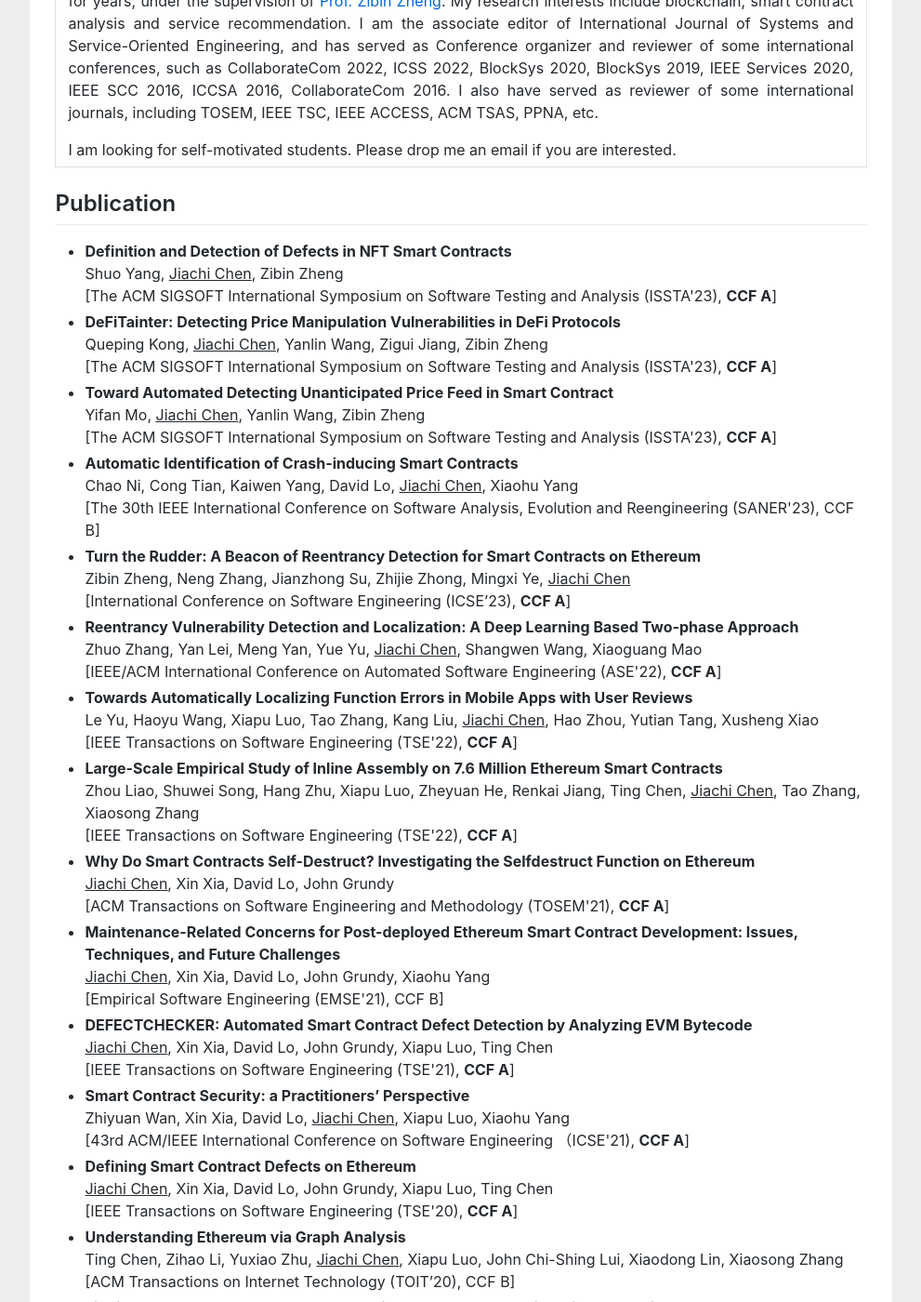
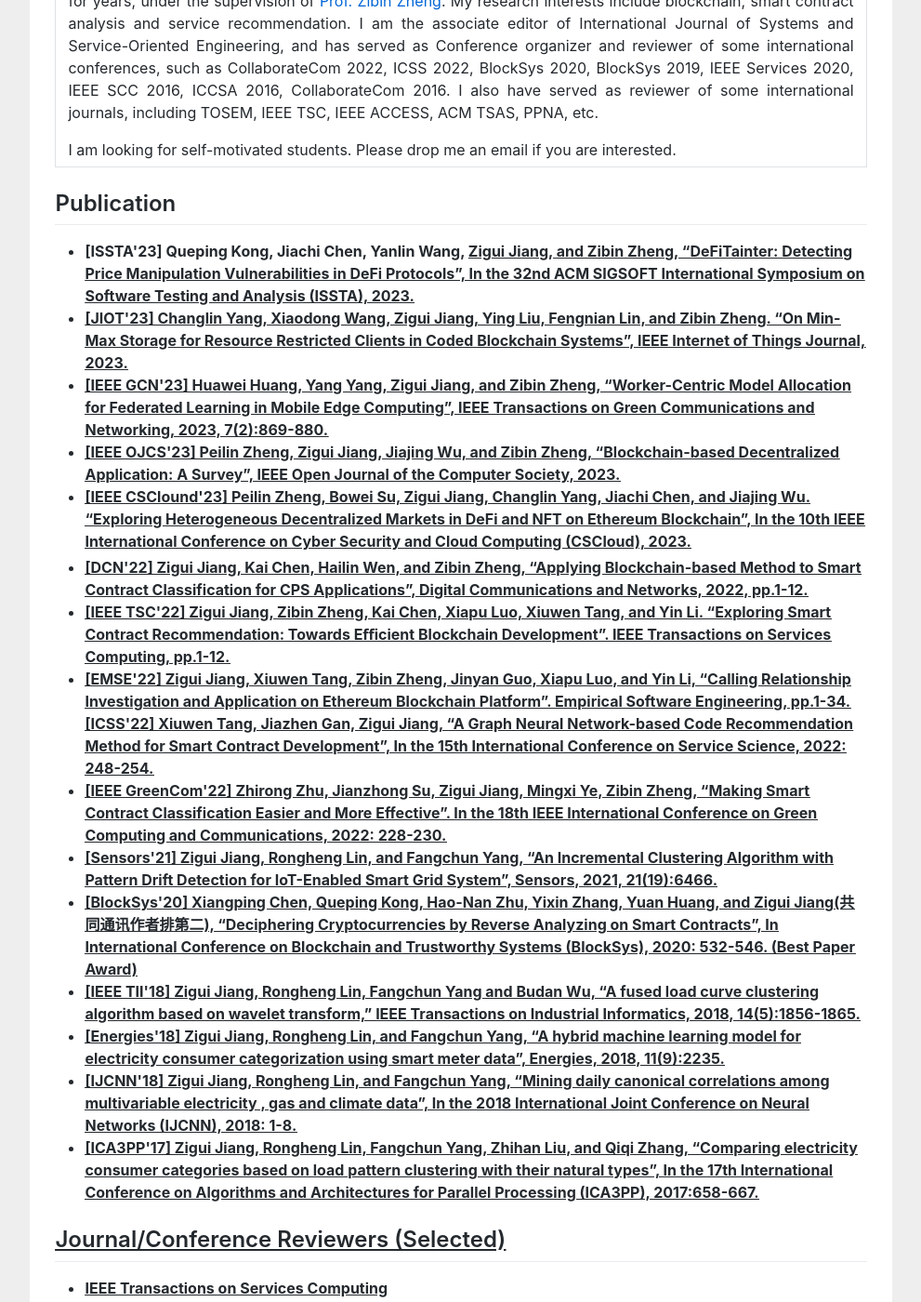
Before and after one commit to berylj/ziguijiang.github.io, a Jekyll site: the page index.html, which Jekyll copies as it is, in a window 1280 px wide and 1400 px high, scrolled down 474 px. Shown: the whole window at 93% size, without its empty margins (144-1135 px from the left). Built offline with Jekyll 4.4.1, drawn with Linux system fonts in a browser that asks for light colours; some of the changed text lies outside the part shown.

Commit message:
Update index.html

```diff
--- a/index.html
+++ b/index.html
@@ -79,173 +79,90 @@ gtag('config', 'UA-158965281-1');
 				<h2>Publication</h2>
 				<ul>
 					<li>
-						<b>Definition and Detection of Defects in NFT Smart Contracts</b> <br>
-						Shuo Yang, <u>Jiachi Chen</u>, Zibin Zheng<br>
-						[The ACM SIGSOFT International Symposium on Software Testing and Analysis (ISSTA'23), <b>CCF A</b>]
+						<b>[ISSTA'23]<b> Queping Kong, Jiachi Chen, Yanlin Wang, <u>Zigui Jiang<u>, and Zibin Zheng, “DeFiTainter: Detecting Price Manipulation Vulnerabilities in DeFi Protocols”, In the 32nd ACM SIGSOFT International Symposium on Software Testing and Analysis (ISSTA), 2023.
 					</li>
 					<li>
-						<b>DeFiTainter: Detecting Price Manipulation Vulnerabilities in DeFi Protocols</b> <br>
-						Queping Kong, <u>Jiachi Chen</u>, Yanlin Wang, Zigui Jiang, Zibin Zheng<br>
-						[The ACM SIGSOFT International Symposium on Software Testing and Analysis (ISSTA'23), <b>CCF A</b>]
-					</li>
-					<li>
-						<b>Toward Automated Detecting Unanticipated Price Feed in Smart Contract</b> <br>
-						Yifan Mo, <u>Jiachi Chen</u>, Yanlin Wang, Zibin Zheng<br>
-						[The ACM SIGSOFT International Symposium on Software Testing and Analysis (ISSTA'23), <b>CCF A</b>]
-					</li>
-					<li>
-						<b>Automatic Identification of Crash-inducing Smart Contracts </b> <br>
-						Chao Ni, Cong Tian, Kaiwen Yang, David Lo, <u>Jiachi Chen</u>, Xiaohu Yang<br>
-						[The 30th IEEE International Conference on Software Analysis, Evolution and Reengineering (SANER'23), CCF B]
-					</li>
-					<li>
-						<b>Turn the Rudder: A Beacon of Reentrancy Detection for Smart Contracts on Ethereum </b> <br>
-						Zibin Zheng, Neng Zhang, Jianzhong Su, Zhijie Zhong, Mingxi Ye, <u>Jiachi Chen</u><br>
-						[International Conference on Software Engineering (ICSE’23), <b>CCF A</b>]
-					</li>
-					<li>
-						<b>Reentrancy Vulnerability Detection and Localization: A Deep Learning Based Two-phase Approach </b> <br>
-						Zhuo Zhang, Yan Lei, Meng Yan, Yue Yu, <u>Jiachi Chen</u>, Shangwen Wang, Xiaoguang Mao<br>
-						[IEEE/ACM International Conference on Automated Software Engineering (ASE'22), <b>CCF A</b>]
-					</li>
-					<li>
-						<b>Towards Automatically Localizing Function Errors in Mobile Apps with User Reviews </b> <br>
-						Le Yu, Haoyu Wang, Xiapu Luo, Tao Zhang, Kang Liu, <u>Jiachi Chen</u>, Hao Zhou, Yutian Tang, Xusheng Xiao<br>
-						[IEEE Transactions on Software Engineering (TSE'22), <b>CCF A</b>]
-					</li>
-					<li>
-						<b>Large-Scale Empirical Study of Inline Assembly on 7.6 Million Ethereum Smart Contracts </b> <br>
-						Zhou Liao, Shuwei Song, Hang Zhu, Xiapu Luo, Zheyuan He, Renkai Jiang, Ting Chen, <u>Jiachi Chen</u>, Tao Zhang, Xiaosong Zhang<br>
-						[IEEE Transactions on Software Engineering (TSE'22), <b>CCF A</b>]
-					</li>
-					<li>
-						<b>Why Do Smart Contracts Self-Destruct? Investigating the Selfdestruct Function on Ethereum </b> <br>
-						<u>Jiachi Chen</u>, Xin Xia, David Lo, John Grundy<br>
-						[ACM Transactions on Software Engineering and Methodology (TOSEM'21), <b>CCF A</b>]
+						<b>[JIOT'23]<b> Changlin Yang, Xiaodong Wang, <u>Zigui Jiang<u>, Ying Liu, Fengnian Lin, and Zibin Zheng. “On Min-Max Storage for Resource Restricted Clients in Coded Blockchain Systems”, IEEE Internet of Things Journal, 2023.
 					</li>
 
 					<li>
-						<b>Maintenance-Related Concerns for Post-deployed Ethereum Smart Contract Development: Issues, Techniques, and Future Challenges </b> <br>
-						<u>Jiachi Chen</u>, Xin Xia, David Lo, John Grundy, Xiaohu Yang<br>
-						[Empirical Software Engineering (EMSE'21), CCF B]
+						<b>[IEEE GCN'23]<b> Huawei Huang, Yang Yang, <u>Zigui Jiang<u>, and Zibin Zheng, “Worker-Centric Model Allocation for Federated Learning in Mobile Edge Computing”, IEEE Transactions on Green Communications and Networking, 2023, 7(2):869-880.
 					</li>
 
 					<li>
-						<b>DEFECTCHECKER: Automated Smart Contract Defect Detection by Analyzing EVM Bytecode </b> <br>
-						<u>Jiachi Chen</u>, Xin Xia, David Lo, John Grundy, Xiapu Luo, Ting Chen<br>
-						[IEEE Transactions on Software Engineering (TSE'21), <b>CCF A</b>]
-					</li>
-					<li>
-						<b>Smart Contract Security: a Practitioners’ Perspective </b> <br>
-						Zhiyuan Wan, Xin Xia, David Lo, <u>Jiachi Chen</u>, Xiapu Luo, Xiaohu Yang<br>
-						[43rd ACM/IEEE International Conference on Software Engineering （ICSE'21), <b>CCF A</b>]
+						<b>[IEEE OJCS'23]<b> Peilin Zheng, <u>Zigui Jiang<u>, Jiajing Wu, and Zibin Zheng, “Blockchain-based Decentralized Application: A Survey”, IEEE Open Journal of the Computer Society, 2023.
 					</li>
 
 					<li>
-						<b>Defining Smart Contract Defects on Ethereum </b> <br>
-						<u>Jiachi Chen</u>, Xin Xia, David Lo, John Grundy, Xiapu Luo, Ting Chen<br>
-						[IEEE Transactions on Software Engineering (TSE'20), <b>CCF A</b>]
+						<b>[IEEE CSClound'23]<b> Peilin Zheng, Bowei Su, <u>Zigui Jiang<u>, Changlin Yang, Jiachi Chen, and Jiajing Wu. “Exploring Heterogeneous Decentralized Markets in DeFi and NFT on Ethereum Blockchain”, In the 10th IEEE International Conference on Cyber Security and Cloud Computing (CSCloud), 2023.
+
+					<li>
+						<b>[DCN'22]<b> <u>Zigui Jiang<u>, Kai Chen, Hailin Wen, and Zibin Zheng, “Applying Blockchain-based Method to Smart Contract Classification for CPS Applications”, Digital Communications and Networks, 2022, pp.1-12.
+					</li>
+
+
+					<li>
+						<b>[IEEE TSC'22]<b> <u>Zigui Jiang<u>, Zibin Zheng, Kai Chen, Xiapu Luo, Xiuwen Tang, and Yin Li. “Exploring Smart Contract Recommendation: Towards Eﬀicient Blockchain Development”. IEEE Transactions on Services Computing, pp.1-12.
+					</li>
+
+
+					<li>
+						<b>[EMSE'22]<b> <u>Zigui Jiang<u>, Xiuwen Tang, Zibin Zheng, Jinyan Guo, Xiapu Luo, and Yin Li, “Calling Relationship Investigation and Application on Ethereum Blockchain Platform”. Empirical Software Engineering, pp.1-34.
+					</li>
+
+					</li>
+						<b>[ICSS'22]<b> Xiuwen Tang, Jiazhen Gan, <u>Zigui Jiang<u>, “A Graph Neural Network-based Code Recommendation Method for Smart Contract Development”, In the 15th International Conference on Service Science, 2022: 248-254.
+
+
+					<li>
+						<b>[IEEE GreenCom'22]</b> Zhirong Zhu, Jianzhong Su, <u>Zigui Jiang<u>, Mingxi Ye, Zibin Zheng, “Making Smart Contract Classification Easier and More Effective”. In the 18th IEEE International Conference on Green Computing and Communications, 2022: 228-230.
+					</li>
+
+
+					<li>
+						<b>[Sensors'21]</b> <u>Zigui Jiang<u>, Rongheng Lin, and Fangchun Yang, “An Incremental Clustering Algorithm with Pattern Drift Detection for IoT-Enabled Smart Grid System”, Sensors, 2021, 21(19):6466.
+					</li>
+
+
+					<li>
+						<b>[BlockSys'20]</b> Xiangping Chen, Queping Kong, Hao-Nan Zhu, Yixin Zhang, Yuan Huang, and <u>Zigui Jiang<u>(共同通讯作者排第二), “Deciphering Cryptocurrencies by Reverse Analyzing on Smart Contracts”, In International Conference on Blockchain and Trustworthy Systems (BlockSys), 2020: 532-546. (Best Paper Award)
+					</li>
+
+
+					<li>
+						<b>[IEEE TII'18]</b> <u>Zigui Jiang<u>, Rongheng Lin, Fangchun Yang and Budan Wu, “A fused load curve clustering algorithm based on wavelet transform,” IEEE Transactions on Industrial Informatics, 2018, 14(5):1856-1865.
 					</li>
 
 					<li>
-						<b>Understanding Ethereum via Graph Analysis </b> <br>
-						Ting Chen, Zihao Li, Yuxiao Zhu, <u>Jiachi Chen</u>, Xiapu Luo, John Chi-Shing Lui, Xiaodong Lin, Xiaosong Zhang<br>
-						[ACM Transactions on Internet Technology (TOIT’20), CCF B]
+						<b>[Energies'18]</b> </b> <u>Zigui Jiang<u>, Rongheng Lin, and Fangchun Yang, “A hybrid machine learning model for electricity consumer categorization using smart meter data”, Energies, 2018, 11(9):2235.
+					</li>
+
+
+					<li>
+						<b>[IJCNN'18]</b> <u>Zigui Jiang<u>, Rongheng Lin, and Fangchun Yang, “Mining daily canonical correlations among multivariable electricity , gas and climate data”, In the 2018 International Joint Conference on Neural Networks (IJCNN), 2018: 1-8.
 					</li>
 
 					<li>
-						<b>Finding Ethereum Smart Contracts Security Issues by Comparing History Versions </b> <br>
-						<u>Jiachi Chen</u><br>
-						[IEEE/ACM International Conference on Automated Software Engineering(ASE'20-SRC), CCF A - Short Paper]
+						<b>[ICA3PP'17]</b> <u>Zigui Jiang<u>, Rongheng Lin, Fangchun Yang, Zhihan Liu, and Qiqi Zhang, “Comparing electricity consumer categories based on load pattern clustering with their natural types”, In the 17th International Conference on Algorithms and Architectures for Parallel Processing (ICA3PP), 2017:658-667.
 					</li>
-
-					<li>
-						<b>GasChecker: Scalable Analysis for Discovering Gas-Inefficient Smart Contracts </b> <br>
-						Ting Chen, Youzheng Feng, Zihao Li, Hao Zhou, Xiapu Luo, Xiaoqi Li, Xiuzhuo Xiao, <u>Jiachi Chen</u>, Xiaosong Zhang<br>
-						[IEEE Transactions on Emerging Topics in Computing (TETC'20)]
-					</li>
-
-					<li>
-						<b>Where2Change: Change Request Localization for App Reviews </b> <br>
-						Tao Zhang, <u>Jiachi Chen</u><b>(First Student Author)</b>, Xian Zhan, Xiapu Luo, David Lo, He Jiang<br>
-						[IEEE Transactions on Software Engineering (TSE'19), <b>CCF A</b>]
-					</li>
-
-					<li>
-						<b>Dataether: Data exploration framework for ethereum</b> <br>
-						Ting Chen, Zihao Li, Yufei Zhang, Xiapu Luo, Ang Chen, Kun Yang, Bin Hu, Tong Zhu, Shifang Deng, Teng Hu, <u>Jiachi Chen</u>, Xiaosong Zhang<br>
-						[International Conference on Distributed Computing Systems (ICDCS'19), CCF B]
-					</li>
-
-					<li>
-						<b>PPChecker: Towards Accessing the Trustworthiness of Android Apps' Privacy Policies</b> <br>
-						Le Yu, Xiapu Luo, <u>Jiachi Chen</u>, Hao Zhou, Tao Zhang, Henry Chang, Hareton KN Leung<br>
-						[IEEE Transactions on Software Engineering (TSE'18), <b>CCF A</b>]
-					</li>
-
-					<li>
-						<b>Localizing Function Errors in Mobile Apps with User Reviews</b> <br>
-						Le Yu, <u>Jiachi Chen</u>, Hao Zhou, Xiapu Luo, Kang Liu<br>
-						[IEEE/IFIP International Conference on Dependable Systems and Networks (DSN'18), CCF B]
-					</li>
-
-					<li>
-						<b>Towards saving money in using smart contracts</b> <br>
-						Ting Chen, Zihao Li, Hao Zhou, <u>Jiachi Chen</u>, Xiapu Luo, Xiaoqi Li, Xiaosong Zhang<br>
-						[International Conference on Software Engineering: New Ideas and Emerging Technologies Results (ICSE'18-NIER), CCF A - Short Paper]
-					</li>
-
-					<li>
-						<b>Understanding ethereum via graph analysis</b> <br>
-						Ting Chen, Yuxiao Zhu, Zihao Li, <u>Jiachi Chen</u>, Xiaoqi Li, Xiapu Luo, Xiaodong Lin, Xiaosong Zhang<br>
-						[IEEE Conference on Computer Communications (INFOCOM'18), <b>CCF A, Best Paper Award</b>]
-					</li>
-
-					<li>
-						<b>An adaptive gas cost mechanism for ethereum to defend against under-priced dos attacks</b> <br>
-						Ting Chen, Xiaoqi Li, Ying Wang, <u>Jiachi Chen</u>, Zihao Li, Xiapu Luo, Man Ho Au, Xiaosong Zhang<br>
-						[International Conference on Information Security Practice and Experience (ISPEC'17), <b>Best Paper Award</b>]
-					</li>
-
-					<li>
-						<b>Bug Reports for Desktop Software and Mobile Apps in GitHub: What's the Difference?</b> <br>
-						Tao Zhang, <u>Jiachi Chen</u><b>(First Student Author)</b>, Xiapu Luo, Tao Li<br>
-						[IEEE Software'17]
-					</li>
-
-					<li>
-						<b>Bug report enrichment with application of automated fixer recommendation</b> <br>
-						Tao Zhang, <u>Jiachi Chen</u><b>(First Student Author)</b>, He Jiang, Xiapu Luo, Xin Xia<br>
-						[IEEE/ACM 25th International Conference on Program Comprehension (ICPC'17), CCF B]
-					</li>
-
-					<li>
-						<b>Towards more accurate severity prediction and fixer recommendation of software bugs</b> <br>
-						Tao Zhang, <u>Jiachi Chen</u><b>(First Student Author)</b>, Geunseok Yang, Byungjeong Lee, Xiapu Luo<br>
-						[Journal of Systems and Software (JSS'16), CCF B]
-					</li>
-
-
 
 				</ul>
 
 				<h2>Journal/Conference Reviewers (Selected)</h2>
 				<ul>
-					<li>IEEE Transactions on Software Engineering (TSE)</li>
+					<li>IEEE Transactions on Services Computing</li>
 
-					<li>Communications of the ACM (CACM)</li>
+					<li>ACM Transactions on Software Engineering and Methodology</li>
 
-					<li>ACM Transactions on Software Engineering and Methodology (TOSEM)</li>
+					<li>IEEE Transactions on Network and Service Management</li>
 
-					<li>Empirical Software Engineering (EMSE)</li>
+					<li>IEEE ACCESS</li>
 
-					<li>Journal of Software: Evolution and Process (JSME)</li>
+					<li>ACM Transactions on Spatial Algorithms and Systems</li>
 
-					<li>Journal of Systems and Software (JSS)</li>
+					<li>Peer-to-Peer Networking and Applications</li>
 
-					<li>IEEE Network</li>
-
-					<li>Blockchain: Research and Applications</li>
+					<li>Transactions on Cloud Computing</li>
 
 				</ul>
 
```
Also changed, not shown: other parts of index.html (+1 -1 lines).
